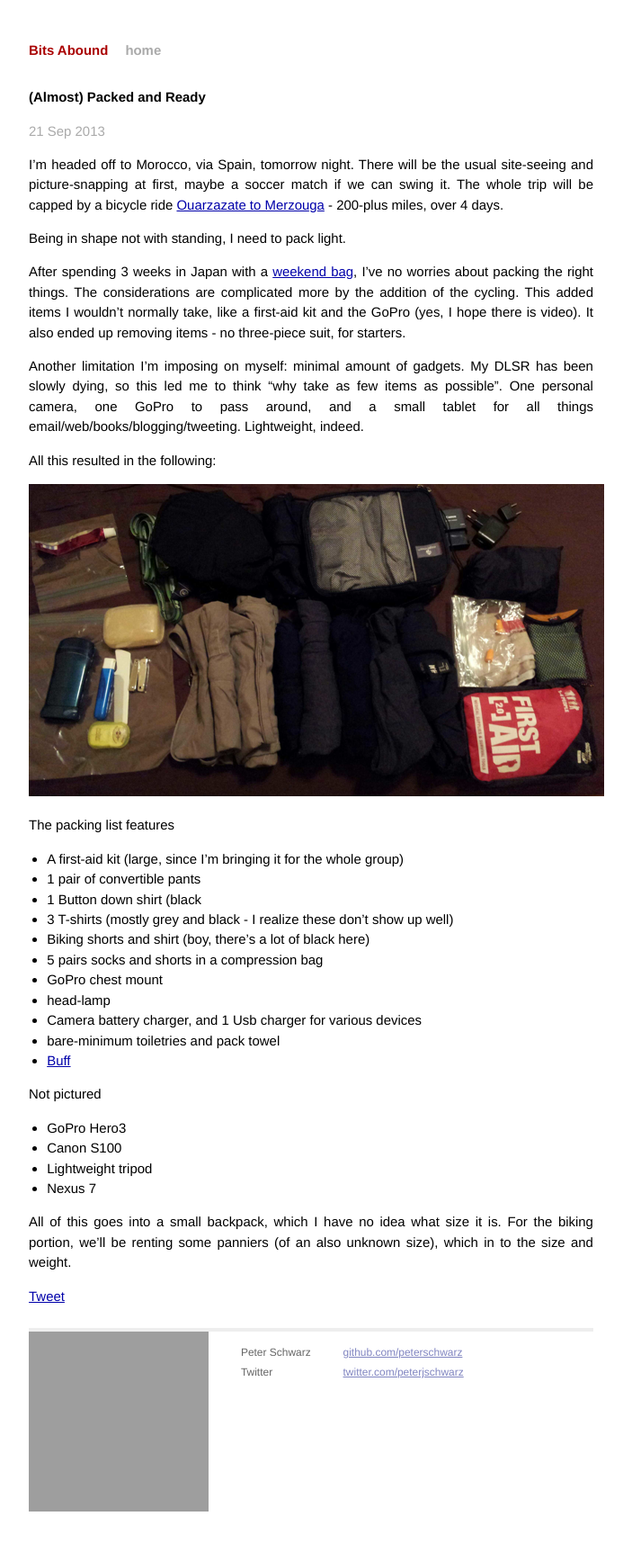
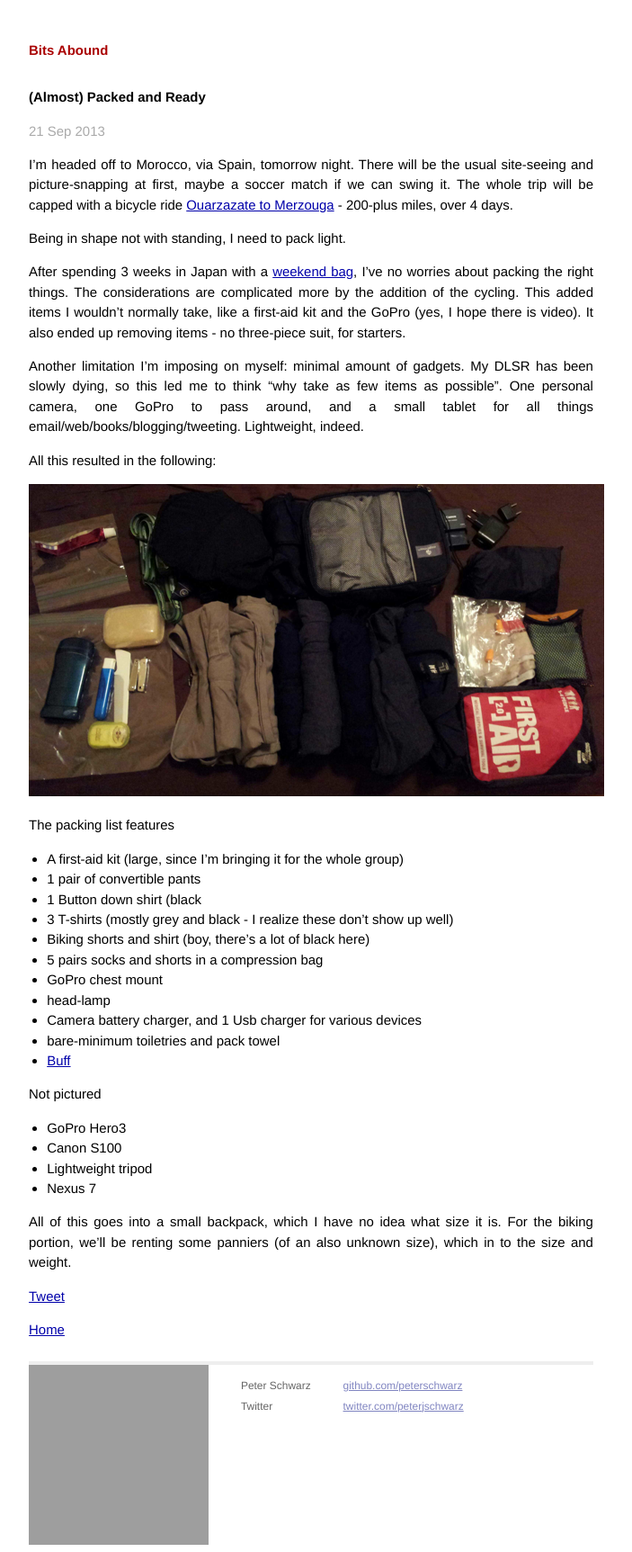
Before and after one commit to peterschwarz/peterschwarz.github.io, a Jekyll site: the page built from _posts/2013-09-22-almost-packed-and-ready.markdown, in a window 1280 px wide. Shown: the whole page at 90% size, without its empty margins (294-997 px from the left). Built offline with Jekyll 4.4.1, drawn with Linux system fonts in a browser that asks for light colours; Markdown is read by kramdown in place of the engine named in the settings; comment, search, counter and statistics services are not loaded; before the commit the page ends 1687 px from its top, so only the background shows below that; grey boxes are pictures that could not be loaded.

Commit message:
Minor edits; moved the home link to the posts page

```diff
--- a/_layouts/default.html
+++ b/_layouts/default.html
@@ -19,7 +19,6 @@
         <div class="site">
           <div class="header">
             <h1 class="title"><a href="/">{{ site.name }}</a></h1>
-            <a class="extra" href="/">home</a>
           </div>
 
           {{ content }}
--- a/_layouts/post.html
+++ b/_layouts/post.html
@@ -9,3 +9,7 @@ layout: default
 </div>
 <a href="https://twitter.com/share" class="twitter-share-button" data-via="peterjschwarz" data-dnt="true">Tweet</a>
 <script>!function(d,s,id){var js,fjs=d.getElementsByTagName(s)[0],p=/^http:/.test(d.location)?'http':'https';if(!d.getElementById(id)){js=d.createElement(s);js.id=id;js.src=p+'://platform.twitter.com/widgets.js';fjs.parentNode.insertBefore(js,fjs);}}(document, 'script', 'twitter-wjs');</script>
+
+<p>
+    <a href="/">Home</a>
+</p>
--- a/_posts/2013-09-22-almost-packed-and-ready.markdown
+++ b/_posts/2013-09-22-almost-packed-and-ready.markdown
@@ -5,7 +5,7 @@ date:   2013-09-21 08:22:00
 categories: travel
 ---
 
-I'm headed off to Morocco, via Spain, tomorrow night. There will be the usual site-seeing and picture-snapping at first, maybe a soccer match if we can swing it.  The whole trip will be capped by a bicycle ride [Ouarzazate to Merzouga](https://www.google.com/maps/ms?msa=0&msid=214847992487362558866.0004e6e4d82372a193b57) - 200-plus miles, over 4 days.
+I'm headed off to Morocco, via Spain, tomorrow night. There will be the usual site-seeing and picture-snapping at first, maybe a soccer match if we can swing it.  The whole trip will be capped with a bicycle ride [Ouarzazate to Merzouga](https://www.google.com/maps/ms?msa=0&msid=214847992487362558866.0004e6e4d82372a193b57) - 200-plus miles, over 4 days.
 
 Being in shape not with standing, I need to pack light.
 
```
